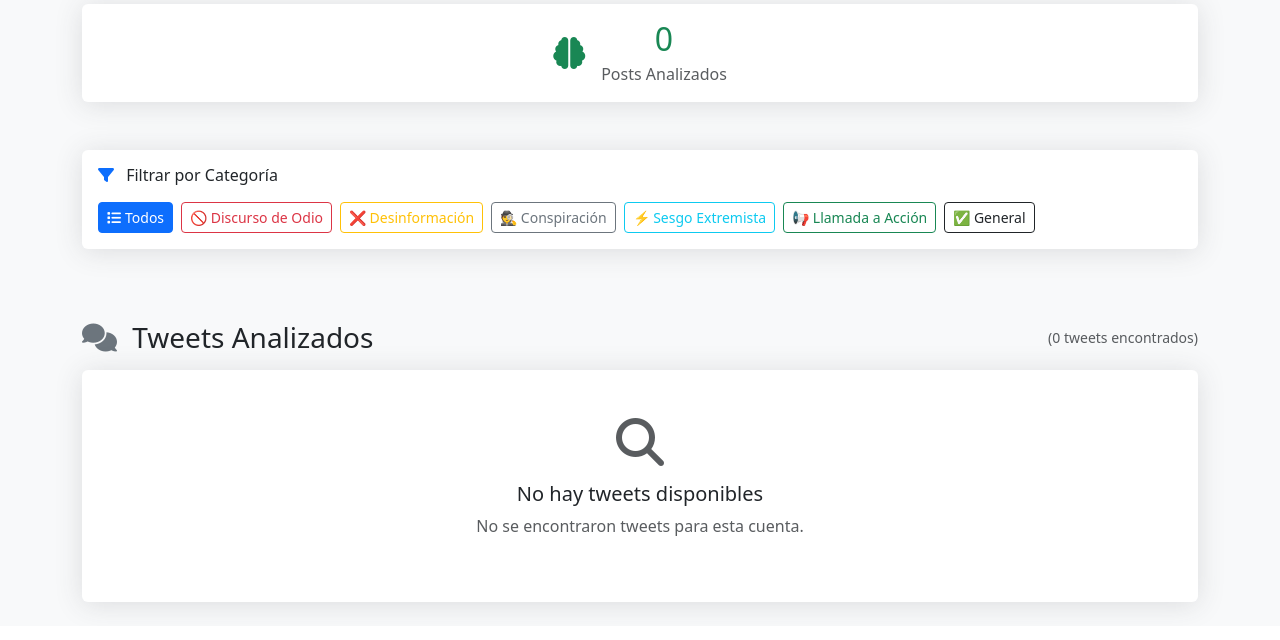
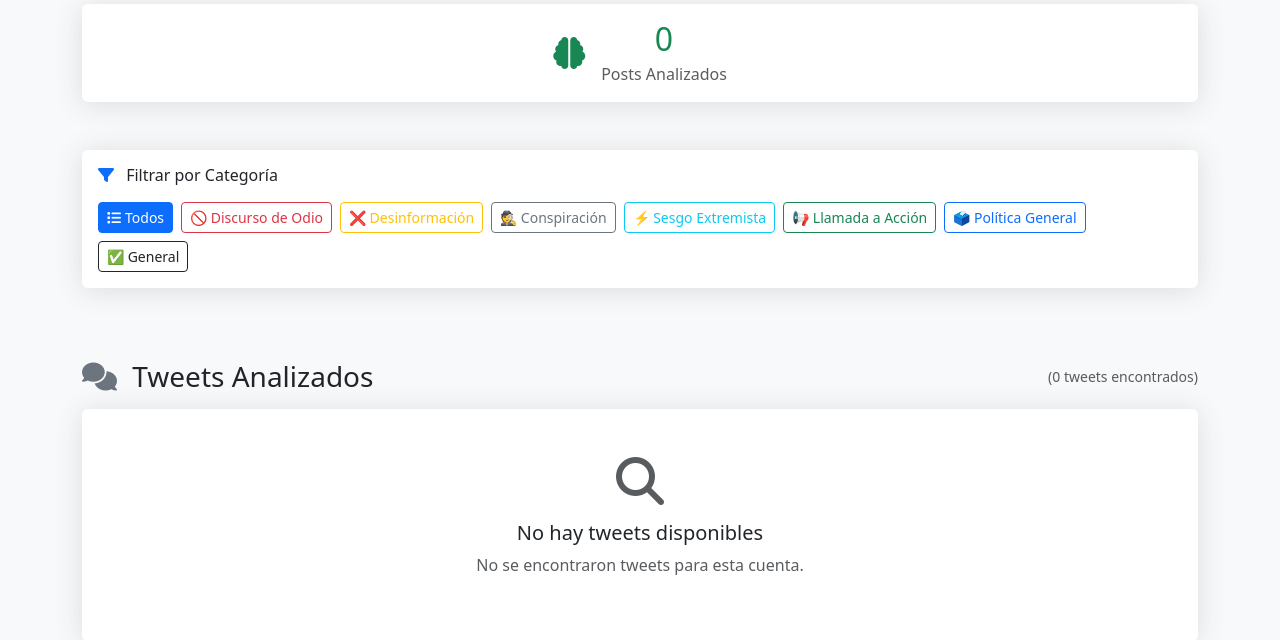
Before and after one commit to biruwon/dimetuverdad, a Flask app: a page that uses web/templates/user.html in a window 1280 px wide. Shown: the part 196-836 px from the top of the page. Before the commit the page ends 813 px from the top, so only its background shows below. Run offline with Flask 3, Linux system fonts and the light colour scheme; data that the repository does not hold is empty; some libraries are stand-ins or nearby versions.

Commit message:
Minor tweak to differentiate categories

```diff
--- a/web/templates/user.html
+++ b/web/templates/user.html
@@ -46,6 +46,7 @@
         .tweet-card.analysis-conspiracy_theory { border-left-color: #6f42c1; }
         .tweet-card.analysis-far_right_bias { border-left-color: #e83e8c; }
         .tweet-card.analysis-call_to_action { border-left-color: #20c997; }
+        .tweet-card.analysis-political_general { border-left-color: #007bff; }
         .tweet-card.analysis-general { border-left-color: #6c757d; }
 
         .stats-card {
@@ -248,6 +249,9 @@
                             </a>
                             <a href="?category=call_to_action" class="btn btn-sm {% if current_category == 'call_to_action' %}btn-success{% else %}btn-outline-success{% endif %}">
                                 📢 Llamada a Acción
+                            </a>
+                            <a href="?category=political_general" class="btn btn-sm {% if current_category == 'political_general' %}btn-primary{% else %}btn-outline-primary{% endif %}">
+                                🗳️ Política General
                             </a>
                             <a href="?category=general" class="btn btn-sm {% if current_category == 'general' %}btn-dark{% else %}btn-outline-dark{% endif %}">
                                 ✅ General
```
Also changed, not shown: .github/copilot-instructions.md.
